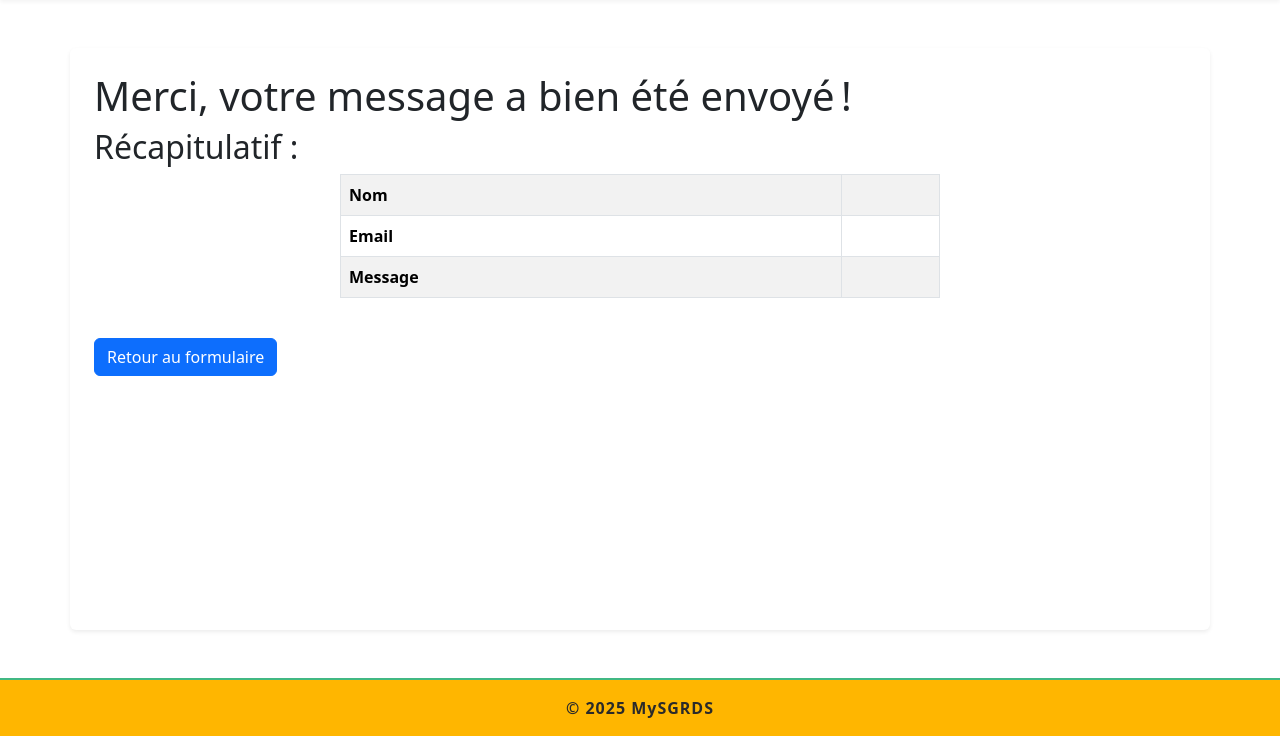
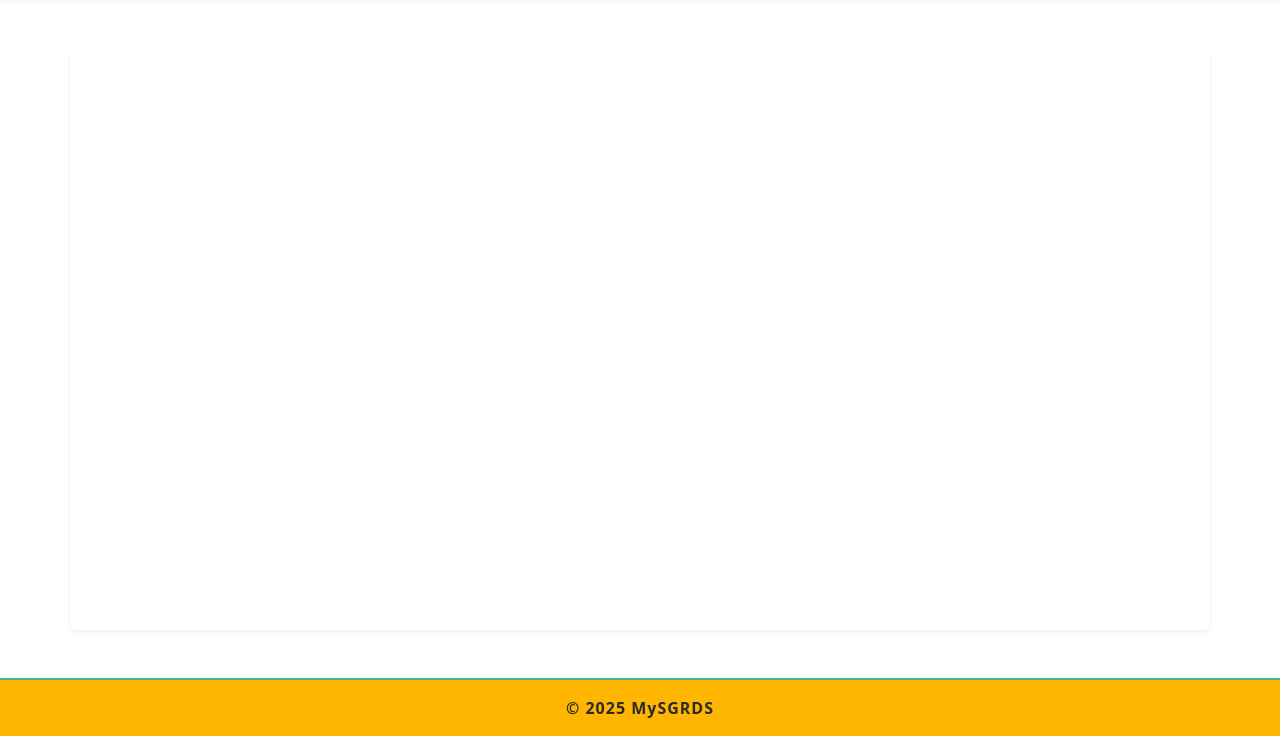
Before and after one commit to A1exPrdgc/TP-Synthese-Prog-avancee, a CodeIgniter 4 app: the page made by app/Views/testView.php in a window 1280 px wide. Shown: the part 64-800 px from the top of the page. Run offline with PHP 8.4 and a stand-in for CodeIgniter, Linux system fonts and the light colour scheme; the template is opened without the code that fills it, so the values that code supplies are empty; some libraries are stand-ins or nearby versions.

Commit message:
test vidé

```diff
--- a/app/Views/testView.php
+++ b/app/Views/testView.php
@@ -8,41 +8,4 @@
 
 <?= $this->section('content') ?>
 
-<div class="success-container">
-    <?php if (isset($success)) : ?>
-        <div class="alert alert-success"> <?= esc($success) ?> </div>
-    <?php endif; ?>
-    <?php if (isset($error)) : ?>
-        <div class="alert alert-danger"> <?= esc($error) ?> </div>
-    <?php endif; ?>
-
-    <h1>Merci, votre message a bien été envoyé !</h1>
-    <h2>Récapitulatif :</h2>
-
-    <table class="table table-bordered table-striped mx-auto" style="max-width: 600px;">
-        <tbody>
-            <tr>
-                <th>Nom</th>
-                <td><?= htmlspecialchars($contact['nom'] ?? '') ?></td>
-            </tr>
-            <tr>
-                <th>Email</th>
-                <td><?= htmlspecialchars($contact['email'] ?? '') ?></td>
-            </tr>
-            <tr>
-                <th>Message</th>
-                <td><?= nl2br(htmlspecialchars($contact['message'] ?? '')) ?></td>
-            </tr>
-            <?php if (!empty($_FILES['userfile']['name'])) : ?>
-            <tr>
-                <th>Pièce jointe</th>
-                <td><?= htmlspecialchars($_FILES['userfile']['name']) ?></td>
-            </tr>
-            <?php endif; ?>
-        </tbody>
-    </table>
-
-    <a href="<?= base_url('contact') ?>" class="btn btn-primary mt-4">Retour au formulaire</a>
-</div>
-
 <?= $this->endSection() ?>
```
Also changed, not shown: writable/debugbar/debugbar_1764146486.019558.json (deleted, +0 -1 lines), writable/debugbar/debugbar_1764147431.237241.json (added, +1 -0 lines).
